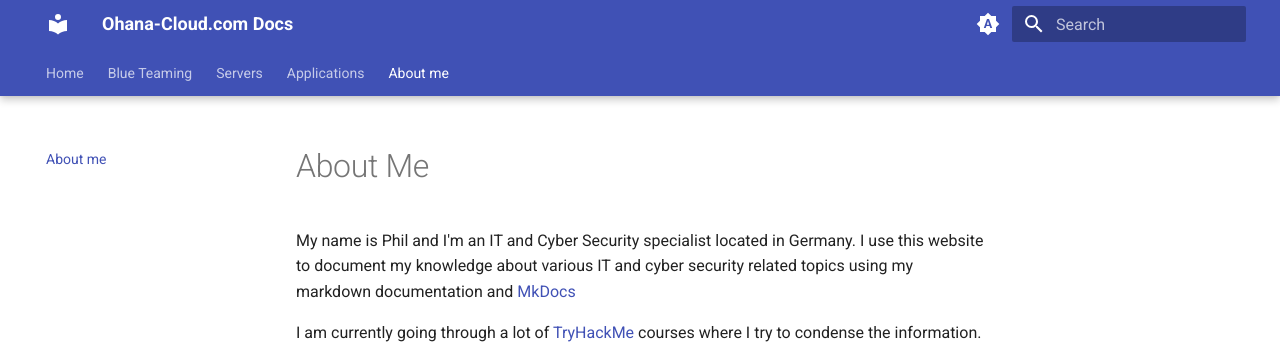
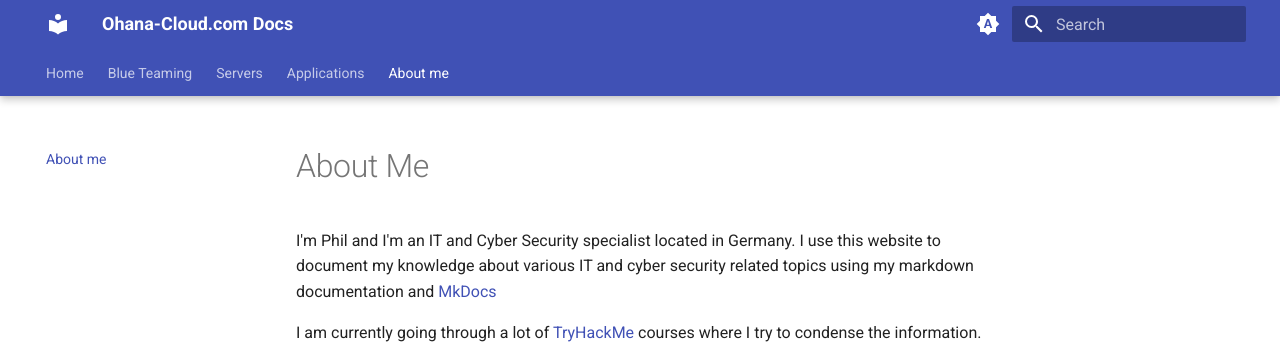
Before and after one commit to PhilT95/athenlyx, an MkDocs documentation site: the page built from docs/about.md, in a window 1280 px wide, cut to the strip 0-358 px from the top of the page. Built offline with MkDocs 1.6.1 and Material for MkDocs 9.7.7, drawn with Linux system fonts in a browser that asks for light colours.

Commit message:
Changed a few broken annoations and markdown syntaxes.

```diff
--- a/docs/about.md
+++ b/docs/about.md
@@ -1,7 +1,7 @@
 # About Me
-My name is Phil and I'm an IT and Cyber Security specialist located in Germany. I use this website to document my knowledge about various IT and cyber security related topics using my markdown documentation and [MkDocs](https://www.mkdocs.org/)
+I'm Phil and I'm an IT and Cyber Security specialist located in Germany. I use this website to document my knowledge about various IT and cyber security related topics using my markdown documentation and [MkDocs](https://www.mkdocs.org/)
 
 
 I am currently going through a lot of [TryHackMe](https://tryhackme.com/) courses where I try to condense the information.
 
-<img src="https://tryhackme-badges.s3.amazonaws.com/philadelphia.png" alt="Your Image Badge" />
+<iframe src="https://tryhackme.com/api/v2/badges/public-profile?userPublicId=5059033" style='border:none;'></iframe>
--- a/mkdocs.yml
+++ b/mkdocs.yml
@@ -3,6 +3,7 @@ site_url: https://docs.ohana-cloud.com
 nav:
   - Home: home.md
   - Blue Teaming:
+    - Blue Teaming: blue/blueteaming.md
     - Network Tools:
         - Snort IDS/IPS: blue/tools-network/snort.md
         - Zeek Traffic Analyser: blue/tools-network/zeek.md
@@ -31,6 +32,7 @@ theme:
     - navigation.tabs.sticky
     - toc.follow
     - content.code.copy
+    - content.code.annotate
   language: en
   palette:
 
```
Also changed, not shown: docs/blue/tools-network/zeek.md (+4 -5 lines).
